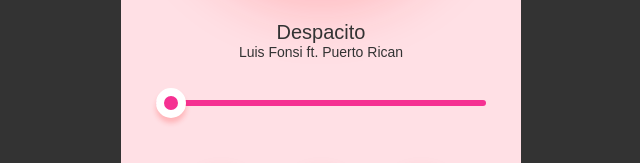
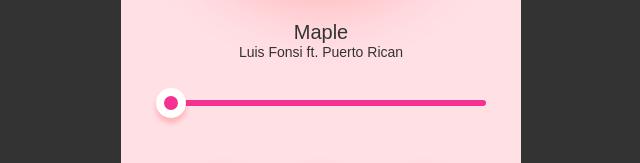
Before and after one commit to Chijndu/day-10-0f-30, a plain HTML site: page index.html in a window 1280 px wide. Shown: the part 450-613 px from the top of the page, 319-959 px from the left. Drawn offline with Linux system fonts and the light colour scheme.

Commit message:
Update index.html

```diff
--- a/index.html
+++ b/index.html
@@ -20,7 +20,7 @@
             </div>
          </nav>
          <img src="468-thumbnail.png" class="songimg">
-         <h1>Despacito</h1>
+         <h1>Maple</h1>
          <p>Luis Fonsi ft. Puerto Rican</p>
 
          <audio id="song">
```
